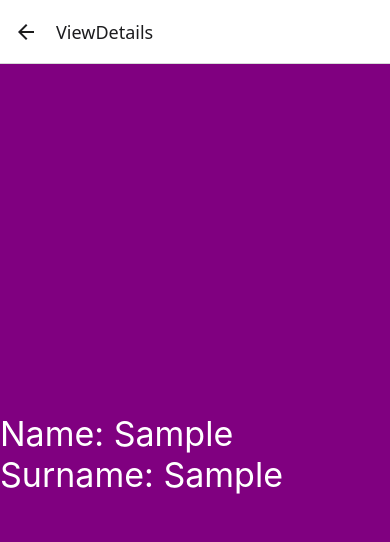
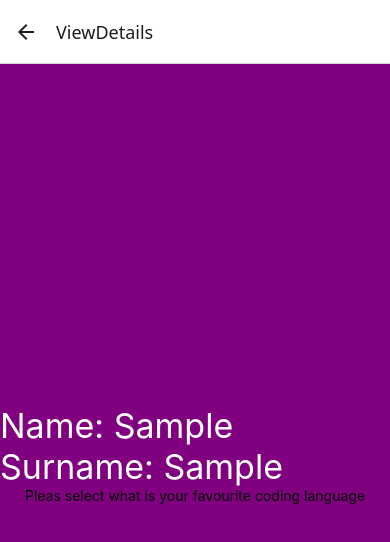
Before and after one commit to Josh-Cloete0/Activity1, a React Native app: screen / in a window 390 px wide. Both pictures are taken after typing "Sample", "Sample" into the empty fields and a click on the button "ADD USER". Shown: the top 542 px of the page. Built offline with nearby package versions, Linux system fonts and the light colour scheme.

Commit message:
Began Coding radio buttons

```diff
--- a/App.tsx
+++ b/App.tsx
@@ -3,7 +3,7 @@ import { Animated } from 'react-native';
 import { useState, useRef, useEffect} from 'react';
 import { NavigationContainer } from '@react-navigation/native';
 import { createNativeStackNavigator } from '@react-navigation/native-stack';
-
+import { RadioButton } from 'react-native-paper';
 
 const Stack = createNativeStackNavigator();
 
@@ -117,6 +117,7 @@ function MainScreen({ navigation}:any) {
 function ViewDetails({navigation, route}:any) {
   const NameGet = route.params.NameSend ;
   const SurnameGet = route.params.SurnameSend
+  const[selectedValue, setSelectedValue] = useState('0')
   // When outside return section you can use single-line comments
 
   /* you can also use multi-line comments
@@ -133,7 +134,9 @@ function ViewDetails({navigation, route}:any) {
                     backgroundColor:'purple'}}>
       <Text style={{fontSize:34,color:'white'}}>
             Name: {NameGet} Surname: {SurnameGet} </Text>
+            <Text>Pleas select what is your favourite coding language</Text>
     </View>
+
   );
 };
 
```
